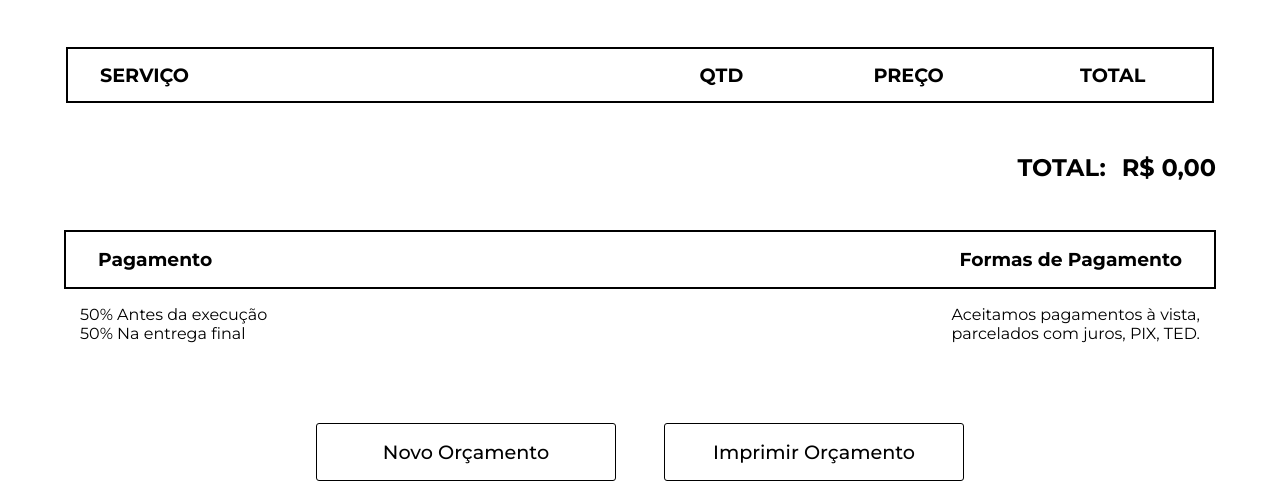
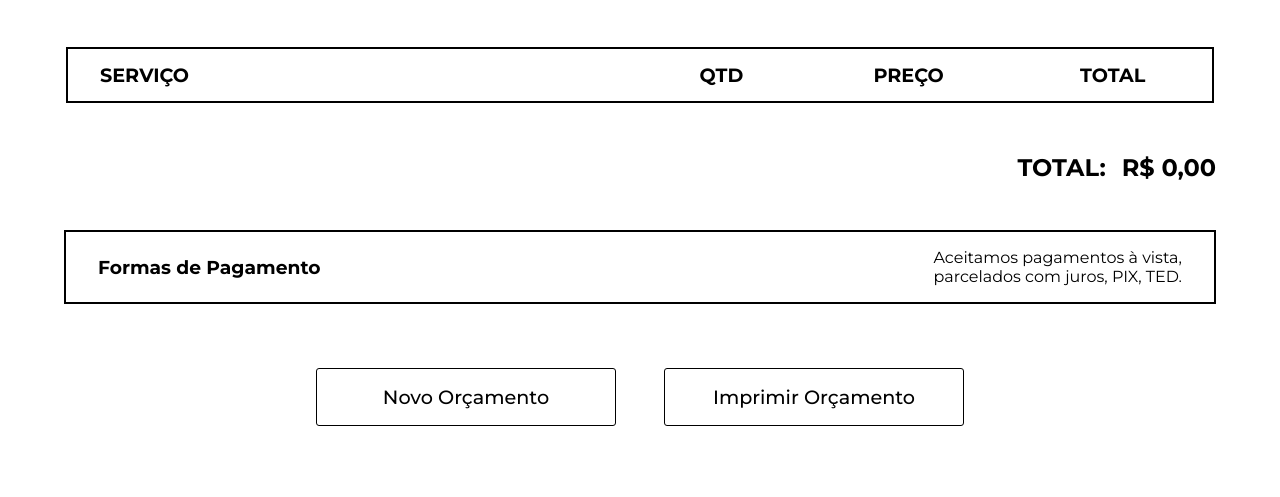
Before and after one commit to Ronaldo-Vieira-Lira/orcamento, a plain HTML site: page router/folhaImpressao.html in a window 1280 px wide. Shown: the part 545-1042 px from the top of the page. After the commit the page ends 987 px from the top, so only its background shows below. Drawn offline with Linux system fonts and the light colour scheme.

Commit message:
Update folhaImpressao.html

```diff
--- a/router/folhaImpressao.html
+++ b/router/folhaImpressao.html
@@ -52,15 +52,7 @@
     <section id="rodapeBottom">
 
         <div id="bottom">
-            <h3>Pagamento</h3>
             <h3>Formas de Pagamento</h3>
-        </div>
-
-        <div id="pagamento">
-            <p>
-                50% Antes da execução <br>
-                50% Na entrega final
-            </p>
             <p>
                 Aceitamos pagamentos à vista, <br>
                 parcelados com juros, PIX, TED.
```
